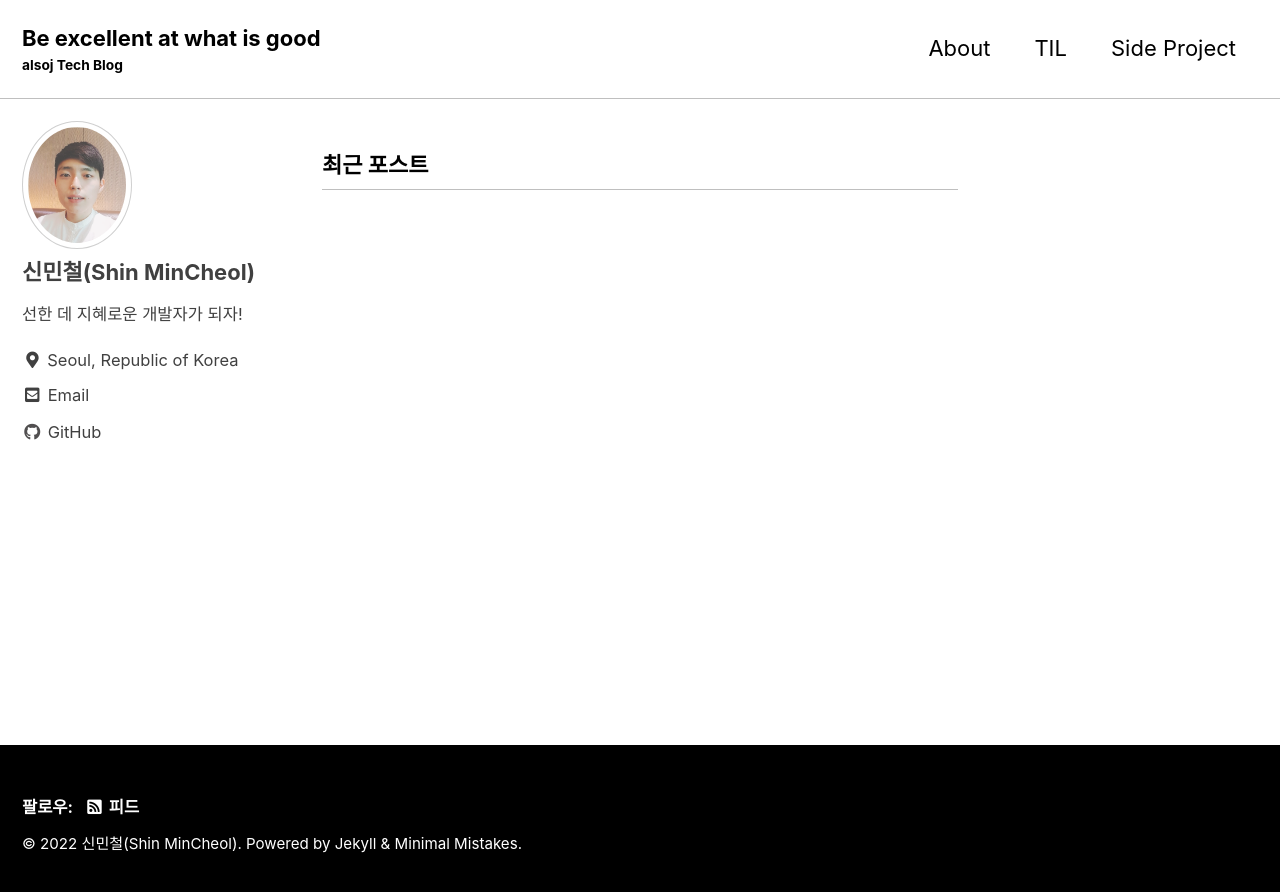
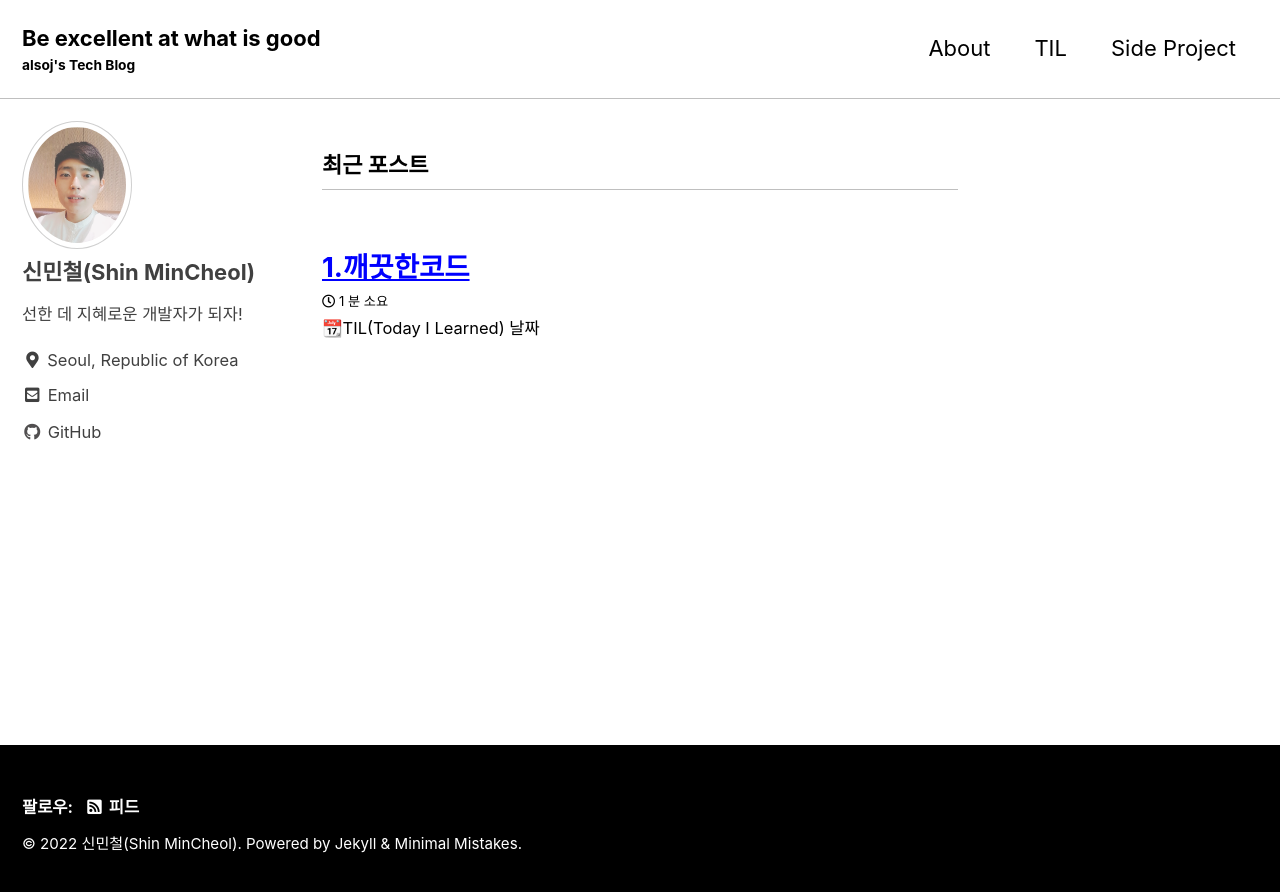
Before and after one commit to alsoj/alsoj.github.io, a Jekyll site: the page built from index.html, in a window 1280 px wide. Shown: the top 892 px of the page. Built offline with Jekyll 4.4.1, drawn with Linux system fonts in a browser that asks for light colours; cached includes are drawn as plain includes; the list of posts is cut into pages by our own code; part of the change alters nothing that is shown.

```diff
--- a/_config.yml
+++ b/_config.yml
@@ -18,7 +18,7 @@ minimal_mistakes_skin: "contrast" # "air", "aqua", "contrast", "dark", "dirt", "
 locale: "ko-KR"
 title: "Be excellent at what is good"
 title_separator: "-"
-subtitle: "alsoj Tech Blog" # site tagline that appears below site title in masthead
+subtitle: "alsoj's Tech Blog" # site tagline that appears below site title in masthead
 name: "신민철(Shin MinCheol)"
 description: "선한 데 지혜롭기 위한 기록"
 url: "https://alsoj.github.io" # the base hostname & protocol for your site e.g. "https://mmistakes.github.io"
@@ -30,9 +30,9 @@ masthead_title: # overrides the website title displayed in the masthead, use " "
 # breadcrumbs            : false # true, false (default)
 words_per_minute: 200
 comments:
-  provider: # false (default), "disqus", "discourse", "facebook", "staticman", "staticman_v2", "utterances", "giscus", "custom"
+  provider: "disqus" # false (default), "disqus", "discourse", "facebook", "staticman", "staticman_v2", "utterances", "giscus", "custom"
   disqus:
-    shortname: # https://help.disqus.com/customer/portal/articles/466208-what-s-a-shortname-
+    shortname: "alsoj"
   discourse:
     server: # https://meta.discourse.org/t/embedding-discourse-comments-via-javascript/31963 , e.g.: meta.discourse.org
   facebook:
@@ -275,6 +275,14 @@ defaults:
       layout: single
       author_profile: true
       read_time: true
-      comments: # true
+      comments: true
       share: true
       related: true
+
+  # _pages
+  - scope:
+      path: "_pages"
+      type: pages
+    values:
+      layout: single
+      author_profile: false
--- /dev/null
+++ b/_posts/til/clean code/2022-03-07-1.깨끗한코드.md
@@ -0,0 +1,45 @@
+## 📆TIL(Today I Learned) 날짜
+
+2022.03.07
+
+## 📑오늘 읽은 범위
+
+들어가면서 ~ 1.깨끗한 코드
+
+## ✏책에서 기억하고 싶은 내용
+
+> 다시 돌아와 나중에 정리하겠다고 다짐했었다. 물론 그 떄 그 시절 우리는 르블랑의 법칙을 몰랐다. 나중은 결코 오지 않는다.
+
+> 나쁜 코드가 쌓일수록 팀 생산성은 떨어진다.
+
+> 시간을 들여 깨끗한 코드를 만드는 노력이 비용을 절감하는 방법일 뿐만 아니라 전문가로서 살아남는 길이라는 사실을 인정하리라.
+
+> 프로그래머도 마찬가지다. 나쁜 코드의 위험을 이해하지 못하는 관리자 말을 그대로 따르는 행동은 전문가답지 못하다.
+
+> 기한을 맞추는 유일한 방법은, 그러니까 빨리 가는 유일한 방법은, 언제나 코드를 최대한 깨끗하게 유지하는 습관이다.
+
+> 캠프장은 처음 왔을 때보다 더 깨끗하게 해놓고 떠나라.
+
+> 체크아웃할 때보다 좀 더 깨끗한 코드를 체크인한다면 코드는 절대 나빠지지 않는다. 한꺼번에 많은 시간과 노력을 투자해 코드를 정리할 필요가 없다.
+
+<br />
+
+## ‼오늘 읽은 소감은?
+
+- 두 번째 읽는 《클린코드》다. 지난 번에 읽을 때는 ‘개발자로서 이 정도는 읽어야지’라는 마음으로 읽었었다. 이번에는 《클린코드》를 통해 실제로 내 코드가 더 깨끗해지는 마음으로 읽기 시작했다. 부디 끝까지 잘 읽으면서 공부를 계속할 수 있기를.
+- 개발자가 공부해야할 내용들은 엄청나게 많다. 그럼에도 새로운 것을 배우는 것보다 다시 한 번 깨끗한 코드를 ‘잘’ 짜는 방법을 공부하는 이유는, 언제 어디서나 코드를 써야 하기 때문이다. 기본이 되는 기술을 잘 익혀놔야 앞으로의 업무에도 지속적으로 효율을 더할 수 있기 때문이다.
+- 개발/운영 업무는 늘 바쁘다. 그리고 새로운 일들을 더 해야만 하는 상황들이 온다. 새로운 기술들을 검토해야 하고, 기술적으로 더 전문성을 갖추기 위해 학습해야 하고, 서비스 기획도 관심을 가지고 고민해야 한다. 이런 상황에서 깨끗한 코드를 짜기 위해 많은 시간을 들여야 하는 것이 업무를 가중한다는 생각도 들긴하지만, 결국 그런 핑계의 희생자는 바로 나다. 다시 그 코드를 들여다 볼 나를 위해서라도 깨끗한 코드를 짜기 위해 노력해야 한다.
+
+<br />
+
+## ⁉궁금한 내용, 잘 이해되지 않는 내용
+
+‘작게 추상화하라’는 원칙을 설명하며, ‘집합에서 항목찾기’ 예시를 들었는데 명확하게 다가오지 않았다. 추상화의 개념에 대해서 명확히 알지 못했기 때문이다. 소프트웨어 개발에서 추상화가 가지는 의미에 대해서 더 찾아보았다.
+
+추상화 : 구체적인 것을 감추고, 보고 싶어하는 전체적인 특성을 드러내는 것. 생각의 단위를 묶어서 그룹으로 만들 수 있으며, 그것이 무엇을 의미하는지를 알 수 있도록 해준다.
+
+예시 `printf()`
+
+- 파일에 대한 출력을 담당하는 의미를 가진다.
+- 구체적인 출력에 관련된 내용을 추상적으로 대표해서 표현한다.
+- `printf()` 함수가 실제로 출력하기 위해서 하는 일은 모르지만, 어떠한 역할을 하는지 알고 사용한다. 그것만으로도 구현하는데 충분한 정보가 되기 때문이다.
```
